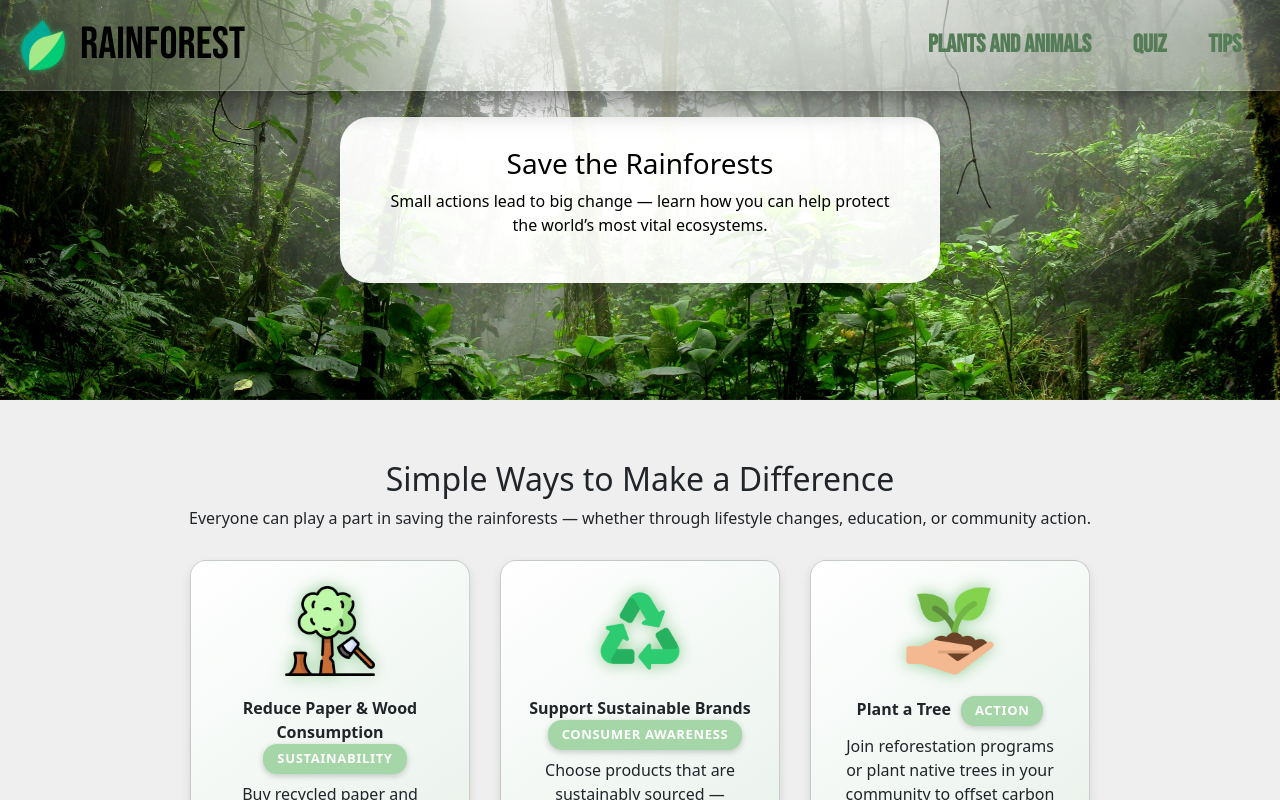
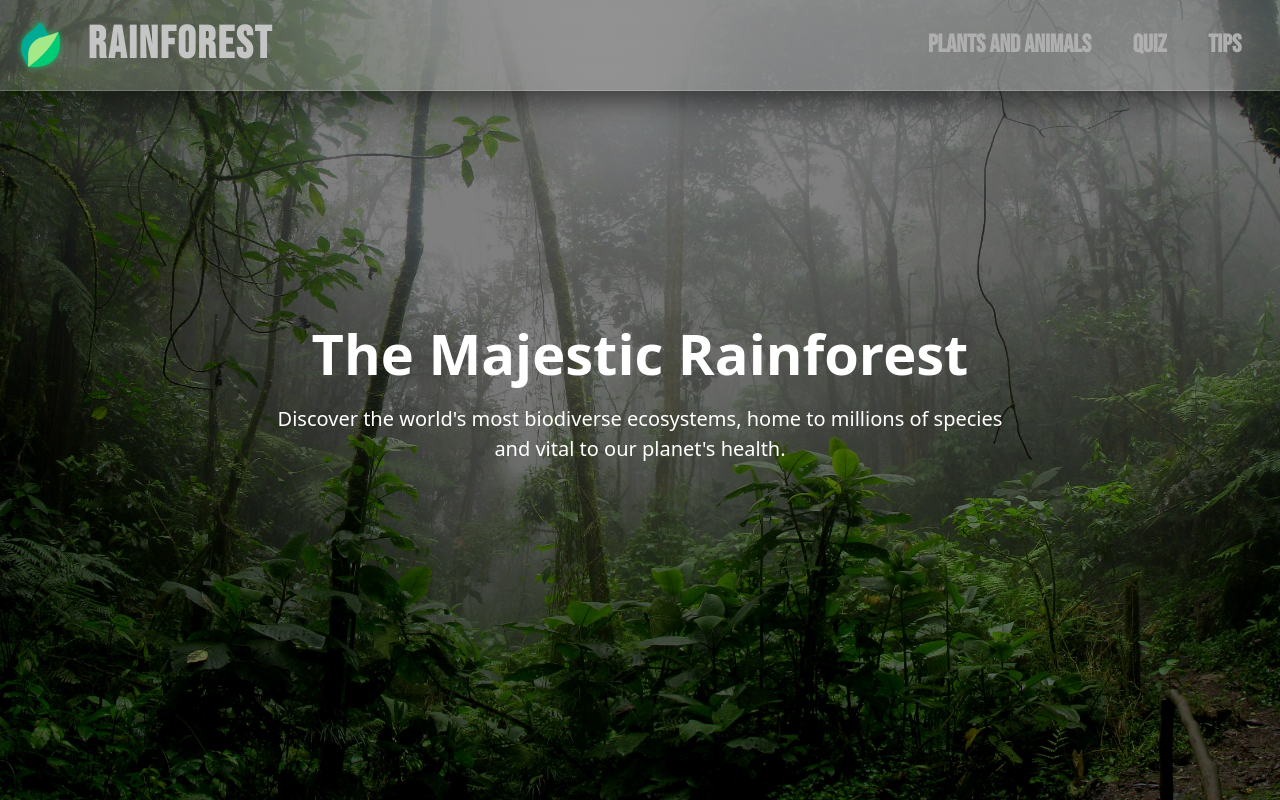
Before and after one commit to Valakovicsadam/esoerdo_VA_DP, a Vue app in the folder esoerdo/: page /tips in a window 1280 px wide. Shown: the top 800 px of the page. Built offline with nearby package versions, Linux system fonts and the light colour scheme.

Commit message:
Szépítgetés

```diff
--- a/esoerdo/src/components/Navbar.vue
+++ b/esoerdo/src/components/Navbar.vue
@@ -10,9 +10,8 @@
           <img class="logo" src="../assets/mainpage/leaf.png" alt="logo" title="logo" />
           <span class="brand-text bebas-neue-regular" aria-current="page">Rainforest</span>
         </router-link>
-        <button class="navbar-toggler" type="button" data-bs-toggle="collapse"
-          data-bs-target="#navbarSupportedContent" aria-controls="navbarSupportedContent" aria-expanded="false"
-          aria-label="Toggle navigation">
+        <button class="navbar-toggler" type="button" data-bs-toggle="collapse" data-bs-target="#navbarSupportedContent"
+          aria-controls="navbarSupportedContent" aria-expanded="false" aria-label="Toggle navigation">
           <span class="navbar-toggler-icon"></span>
         </button>
 
@@ -44,8 +43,36 @@
 <style scoped>
 @import url('https://fonts.googleapis.com/css2?family=Archivo+Black&family=Bebas+Neue&display=swap');
 
+.navbar-brand {
+  cursor: pointer;
+  gap: 0.8rem;
+  user-select: none;
+  transition: transform 0.3s ease;
+}
+
+.navbar-brand:hover {
+  transform: scale(1.05);
+}
+
+.logo {
+  width: 45px;
+  height: 45px;
+  object-fit: contain;
+  filter: drop-shadow(0 0 2px rgba(0, 0, 0, 0.3));
+}
+
 .brand-text {
+  font-family: 'Poppins', 'Bebas Neue', sans-serif;
+  font-weight: 700;
+  font-size: 1.8rem;
+  color: #c4c5c4;
+  letter-spacing: 2px;
   text-transform: uppercase;
+  transition: color 0.3s ease;
+}
+
+.navbar-brand:hover .brand-text {
+  color: #2e7d32;
 }
 
 .modern-navbar {
@@ -70,12 +97,14 @@
 }
 
 .modern-navbar .nav-link {
-  color: #537c57;
   font-weight: 600;
   margin: 0 0.8rem;
   position: relative;
   transition: color 0.3s ease;
   font-size: 25px;
+
+  color: #c4c5c4;
+  mix-blend-mode: difference;
 }
 
 .modern-navbar .nav-link::after {
@@ -133,5 +162,4 @@ main {
     font-size: 45px;
   }
 }
-
 </style>
--- a/esoerdo/src/components/PlantAndAnimals.vue
+++ b/esoerdo/src/components/PlantAndAnimals.vue
@@ -97,13 +97,12 @@ const showPlants = () => {
 
 .container {
   max-width: 100%;
-  margin: 60px auto;
-  padding: 4rem 3rem;
+  padding: 200px 3rem;
   background: linear-gradient(to bottom right, #1b3a2e, #2f4f3f);
-  border-radius: 32px;
   box-shadow: 0 12px 40px rgba(0, 0, 0, 0.3);
   font-family: 'Segoe UI', sans-serif;
   color: #e6fffa;
+
 }
 
 .title {
--- a/esoerdo/src/components/Rainforest.vue
+++ b/esoerdo/src/components/Rainforest.vue
@@ -98,11 +98,15 @@ onBeforeUnmount(() => {
 
 <template>
 
-    <section class="hero">
-        <div class="herotext">
-            <h3>The Majestic Rainforest</h3>
-            <p>Discover the world's most biodiverse ecosystems, home to millions of species and vital to our planet's
-                health</p>
+    <section class="hero position-relative d-flex align-items-center justify-content-center text-center text-white">
+        <div class="overlay position-absolute top-0 start-0 w-100 h-100"></div>
+
+        <div class="herotext position-relative">
+            <h3 class="display-4 fw-bold animate-fade-in">The Majestic Rainforest</h3>
+            <p class="lead mt-3 animate-fade-in delay-1">
+                Discover the world's most biodiverse ecosystems, home to millions of species and vital to our planet's
+                health.
+            </p>
         </div>
     </section>
     <section class="section" id="animals">
@@ -114,48 +118,54 @@ onBeforeUnmount(() => {
                 specific environment
             </p>
         </div>
-        <div class="cards-container d-flex">
-            <div class="row kartyak">
-                <div class="col-lg-3">
-                    <div class="card">
+        <div class="container my-5">
+            <div class="row justify-content-center gy-4">
+                <div class="col-10 col-sm-8 col-md-6 col-lg-3 d-flex justify-content-center">
+                    <div class="card w-100 text-center">
                         <a href="#mapSection">
-                            <img src="../assets/mainpage/cards/map.jpg" alt="Map" title="Rainforest map of the world" />
-                            <div class="card-content ">
-                                <strong>Interactive map</strong> <span class="tag">Education</span>
+                            <img src="../assets/mainpage/cards/map.jpg" class="card-img-top img-fluid" alt="Map"
+                                title="Rainforest map of the world" />
+                            <div class="card-body">
+                                <strong>Interactive map</strong> <span class="tag d-block mb-2">Education</span>
                                 <p class="mt-2">An Interactive way to learn about our Rainforests</p>
                             </div>
                         </a>
                     </div>
                 </div>
-                <div class="col-lg-3">
-                    <div class="card">
+
+                <div class="col-10 col-sm-8 col-md-6 col-lg-3 d-flex justify-content-center">
+                    <div class="card w-100 text-center">
                         <router-link to="/plantAndAnimals" class="links">
-                            <img src="../assets/mainpage/cards/jaguar.jpg" alt="PlantsAndAnimals"
-                                title="PlantsAndAnimals" />
-                            <div class="card-content">
-                                <strong>Plants and animals</strong> <span class="tag">Wildlife</span>
-                                <p class="mt-2">Learn about the wildlife in the rainforests </p>
+                            <img src="../assets/mainpage/cards/jaguar.jpg" class="card-img-top img-fluid"
+                                alt="PlantsAndAnimals" title="PlantsAndAnimals" />
+                            <div class="card-body">
+                                <strong>Plants and animals</strong> <span class="tag d-block mb-2">Wildlife</span>
+                                <p class="mt-2">Learn about the wildlife in the rainforests</p>
                             </div>
                         </router-link>
                     </div>
                 </div>
-                <div class="col-lg-3">
-                    <div class="card">
+
+                <div class="col-10 col-sm-8 col-md-6 col-lg-3 d-flex justify-content-center">
+                    <div class="card w-100 text-center">
                         <router-link to="/quiz" class="links">
-                            <img src="../assets/mainpage/cards/quiz.jpg" alt="Quiz" title="Quiz" />
-                            <div class="card-content">
-                                <strong>Quiz</strong> <span class="tag">Brainstorm</span>
-                                <p class="mt-2">A playfull quiz for every age group</p>
+                            <img src="../assets/mainpage/cards/quiz.jpg" class="card-img-top img-fluid" alt="Quiz"
+                                title="Quiz" />
+                            <div class="card-body">
+                                <strong>Quiz</strong> <span class="tag d-block mb-2">Brainstorm</span>
+                                <p class="mt-2">A playful quiz for every age group</p>
                             </div>
                         </router-link>
                     </div>
                 </div>
-                <div class="col-lg-3">
-                    <div class="card">
+
+                <div class="col-10 col-sm-8 col-md-6 col-lg-3 d-flex justify-content-center">
+                    <div class="card w-100 text-center">
                         <router-link to="/tips" class="links">
-                            <img src="../assets/mainpage/cards/sustain.jpg" alt="Sus" title="Sustainability" />
-                            <div class="card-content">
-                                <strong>Sustainability tips</strong> <span class="tag">Tips</span>
+                            <img src="../assets/mainpage/cards/sustain.jpg" class="card-img-top img-fluid"
+                                alt="Sustainability" title="Sustainability" />
+                            <div class="card-body">
+                                <strong>Sustainability tips</strong> <span class="tag d-block mb-2">Tips</span>
                                 <p class="mt-2">Let's unite for the rainforests to save them</p>
                             </div>
                         </router-link>
@@ -163,6 +173,7 @@ onBeforeUnmount(() => {
                 </div>
             </div>
         </div>
+
         <div class="layers-container">
             <h4>Did you know?</h4>
             <div class="row d-flex">
@@ -273,9 +284,13 @@ onBeforeUnmount(() => {
                         {{ category.name }}
                     </button>
                 </h2>
+
                 <div class="accordion-collapse collapse" :class="{ show: activeCategory === catIndex }">
                     <div class="accordion-body">
-                        <div v-for="(item, index) in category.items" :key="index" class="card mb-3">
+                        <div class="row justify-content-center gy-4">
+                            <div v-for="(item, index) in category.items" :key="index"
+                                class="col-10 col-sm-8 col-md-6 col-lg-4 d-flex justify-content-center">
+                                <div class="card w-100 text-center">
                                     <div class="card-header">
                                         <strong>{{ item.name }}</strong>
                                     </div>
@@ -287,6 +302,9 @@ onBeforeUnmount(() => {
                         </div>
                     </div>
                 </div>
+            </div>
+        </div>
+
         <div class="layers-container mt-3">
             <h4>Quick Facts</h4>
             <div class="row d-flex">
@@ -312,8 +330,7 @@ onBeforeUnmount(() => {
 </template>
 
 <style scoped>
-
-.map-section{
+.map-section {
     margin-bottom: 20px;
 }
 
@@ -490,42 +507,44 @@ p {
 }
 
 .hero {
-    background-image: url("../assets/mainpage/pexels-davidriano-975771.jpg");
+    background-image: url('../assets/mainpage/pexels-davidriano-975771.jpg');
     background-size: cover;
     background-position: center;
-    height: 400px;
-    display: flex;
-    justify-content: center;
-    align-items: center;
-    text-align: center;
-    color: white;
+    height: 100vh;
     position: relative;
     overflow: hidden;
-    animation: heroBackgroundShift 20s ease-in-out infinite alternate;
 }
 
-@keyframes heroBackgroundShift {
-    0% {
-        background-position: center top;
-        filter: brightness(1);
+.overlay {
+    background: rgba(0, 0, 0, 0.5);
+    z-index: 1;
 }
 
-    50% {
-        background-position: center bottom;
-        filter: brightness(1.1);
+.herotext {
+    z-index: 2;
+    max-width: 800px;
+    padding: 0 20px;
 }
 
-    100% {
-        background-position: center top;
-        filter: brightness(1);
+@keyframes fadeIn {
+    from {
+        opacity: 0;
+        transform: translateY(20px);
+    }
+
+    to {
+        opacity: 1;
+        transform: translateY(0);
     }
 }
 
-.herotext {
-    background-color: rgba(255, 255, 255, 0.7);
-    color: #000;
-    border-radius: 20px;
-    padding: 10px;
+.animate-fade-in {
+    opacity: 0;
+    animation: fadeIn 1.2s ease forwards;
+}
+
+.delay-1 {
+    animation-delay: 0.6s;
 }
 
 .d-flex {
--- a/esoerdo/src/components/RainforestTips.vue
+++ b/esoerdo/src/components/RainforestTips.vue
@@ -7,12 +7,14 @@ const tips = ref(tipsData.getAll());
 </script>
 
 <template>
-  <section class="hero">
-    <div class="herotext">
-      <h3>Save the Rainforests</h3>
-      <p>
-        Small actions lead to big change — learn how you can help protect the
-        world’s most vital ecosystems.
+  <section class="hero position-relative d-flex align-items-center justify-content-center text-center text-white">
+        <div class="overlay position-absolute top-0 start-0 w-100 h-100"></div>
+
+        <div class="herotext position-relative">
+            <h3 class="display-4 fw-bold animate-fade-in">The Majestic Rainforest</h3>
+            <p class="lead mt-3 animate-fade-in delay-1">
+                Discover the world's most biodiverse ecosystems, home to millions of species and vital to our planet's
+                health.
             </p>
         </div>
     </section>
@@ -47,45 +49,40 @@ const tips = ref(tipsData.getAll());
 
 <style scoped>
 .hero {
-  background-image: url("../assets/mainpage/pexels-davidriano-975771.jpg");
+    background-image: url('../assets/mainpage/pexels-davidriano-975771.jpg');
     background-size: cover;
     background-position: center;
-  height: 400px;
-  display: flex;
-  justify-content: center;
-  align-items: center;
-  text-align: center;
-  color: white;
+    height: 100vh;
     position: relative;
     overflow: hidden;
-  animation: heroBackgroundShift 20s ease-in-out infinite alternate;
 }
 
-@keyframes heroBackgroundShift {
-  0% {
-    background-position: center top;
-    filter: brightness(1);
+.overlay {
+    background: rgba(0, 0, 0, 0.5);
+    z-index: 1;
 }
-  50% {
-    background-position: center bottom;
-    filter: brightness(1.1);
+
+.herotext {
+    z-index: 2;
+    max-width: 800px;
+    padding: 0 20px;
 }
-  100% {
-    background-position: center top;
-    filter: brightness(1);
+
+@keyframes fadeIn {
+    from {
+        opacity: 0;
+        transform: translateY(20px);
+    }
+
+    to {
+        opacity: 1;
+        transform: translateY(0);
     }
 }
 
-.herotext {
-  background-color: rgba(255, 255, 255, 0.85);
-  color: #000;
-  border-radius: 30px;
-  padding: 30px 40px;
-  max-width: 600px;
-  box-shadow: 0 8px 30px rgba(0, 0, 0, 0.25);
-  transform: translateY(-20px);
-  animation: fadeSlideIn 1.2s ease forwards;
+.animate-fade-in {
     opacity: 0;
+    animation: fadeIn 1.2s ease forwards;
 }
 
 @keyframes fadeSlideIn {
```
Lines whose indentation alone changed are shown as unchanged.
